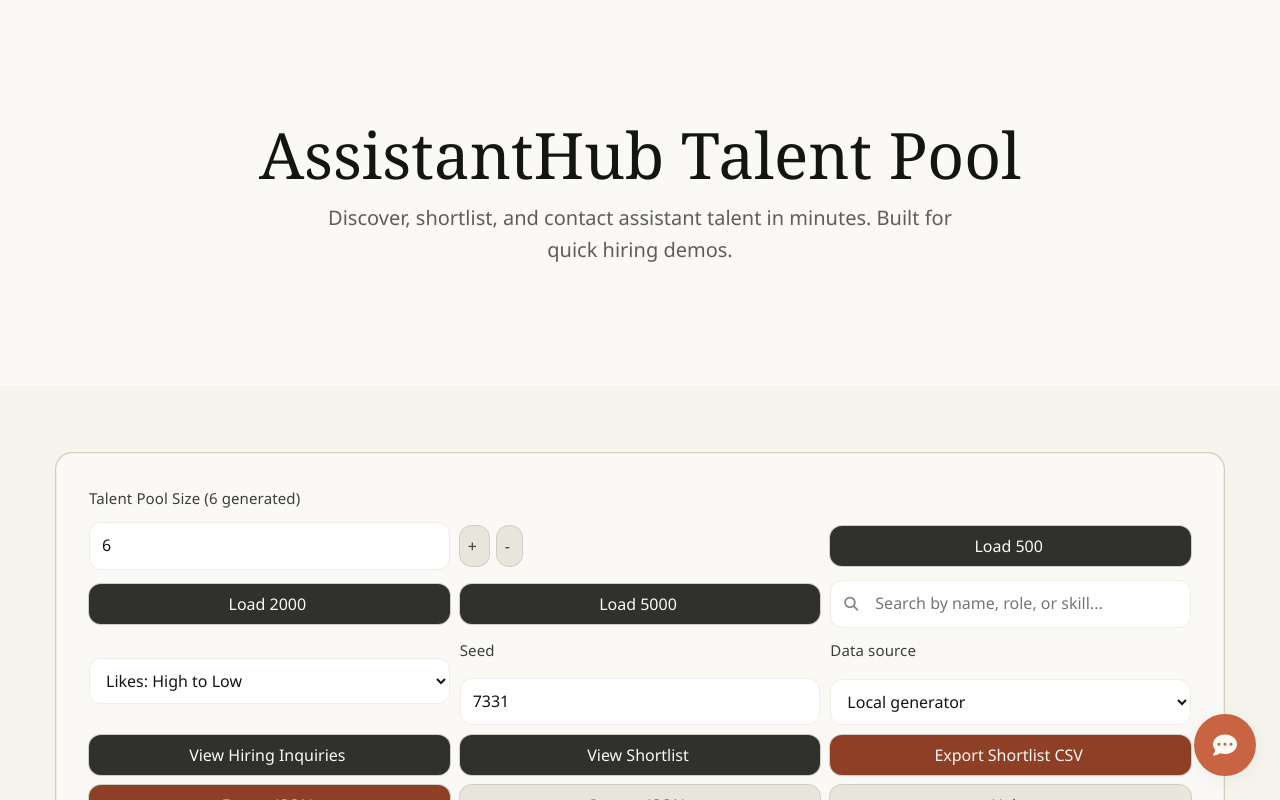
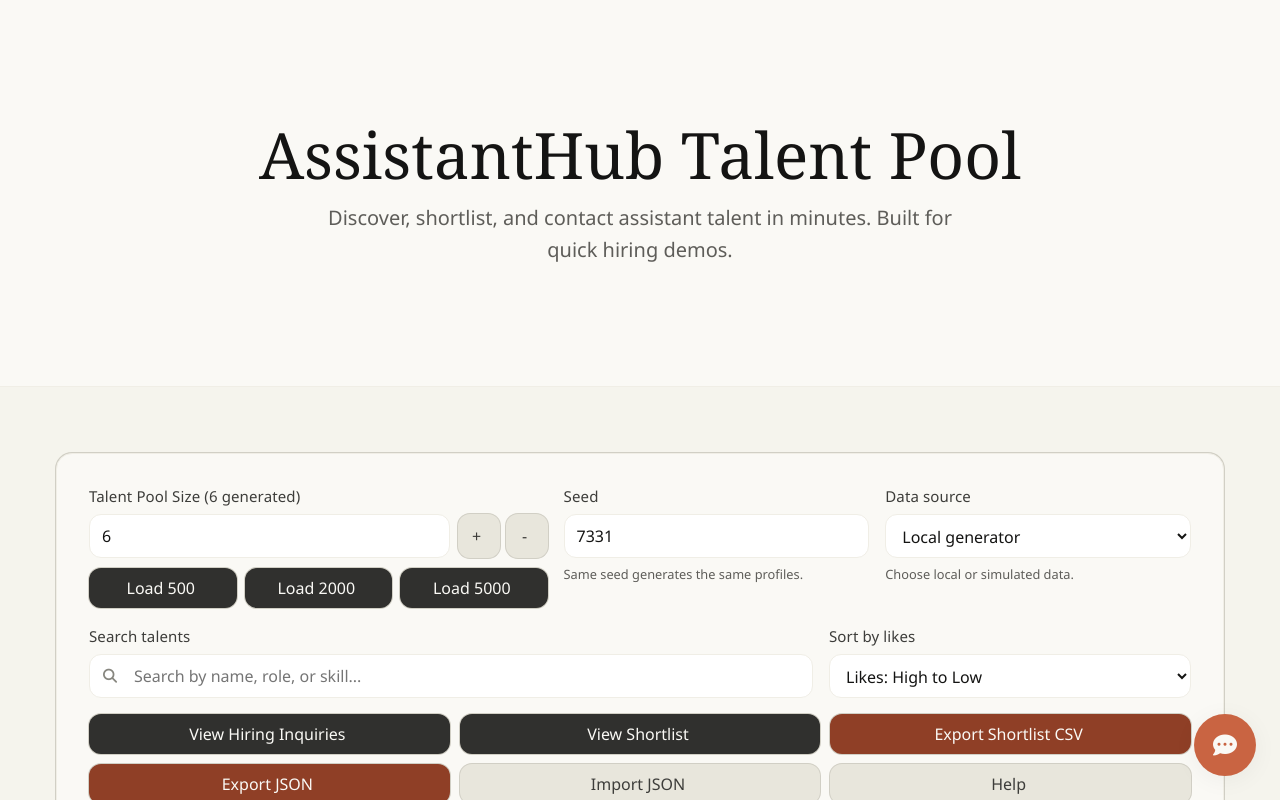
Before and after one commit to LEO0331/AssistantHub, a React (Vite) app: page / in a window 1280 px wide. Shown: the top 800 px of the page. Built offline with nearby package versions, Linux system fonts and the light colour scheme; what react-chatbot-kit would draw is missing.

Commit message:
fix(ui): align pool, seed and source settings and group search/sort controls

```diff
--- a/src/App.css
+++ b/src/App.css
@@ -47,17 +47,92 @@
   letter-spacing: 0.12px;
 }
 
+/* Separate pool configuration from browsing so every field shares a label baseline. */
+.pool-setup-grid {
+  display: grid;
+  grid-template-columns: minmax(0, 1.5fr) repeat(2, minmax(0, 1fr));
+  gap: 16px;
+  align-items: start;
+}
+
+.control-field {
+  min-width: 0;
+  display: flex;
+  flex-direction: column;
+}
+
+.control-field .panel-label {
+  margin-bottom: 8px;
+  line-height: 20px;
+}
+
+.pool-size-input-row {
+  display: flex;
+  gap: 8px;
+  min-width: 0;
+}
+
+.pool-size-input-row > .input-control {
+  min-width: 0;
+  flex: 1;
+}
+
+.pool-stepper {
+  display: flex;
+  gap: 6px;
+  flex-shrink: 0;
+}
+
+.pool-stepper .ui-button {
+  width: 42px;
+  min-width: 42px;
+  padding: 0;
+}
+
+.pool-presets {
+  display: grid;
+  grid-template-columns: repeat(3, minmax(0, 1fr));
+  gap: 8px;
+  margin-top: 10px;
+}
+
+.pool-presets .ui-button {
+  width: 100%;
+  min-width: 0;
+  padding: 8px;
+  white-space: nowrap;
+}
+
+.pool-setup-grid .input-control,
+.pool-setup-grid .select-control,
+.talent-discovery-grid .input-control,
+.talent-discovery-grid .select-control {
+  box-sizing: border-box;
+  height: 44px;
+  min-height: 44px;
+}
+
+.field-hint {
+  margin: 8px 0 0;
+  color: var(--text-secondary);
+  font-size: 0.8rem;
+  line-height: 1.35;
+}
+
+.talent-discovery-grid {
+  display: grid;
+  grid-template-columns: minmax(0, 2fr) minmax(0, 1fr);
+  gap: 16px;
+  align-items: end;
+  margin-top: 18px;
+}
+
 .controls-grid {
   display: grid;
   grid-template-columns: repeat(3, minmax(0, 1fr));
   gap: 10px;
   align-items: center;
-}
-
-.seed-control {
-  display: flex;
-  flex-direction: column;
-  gap: 4px;
+  margin-top: 16px;
 }
 
 .search-shell {
@@ -631,6 +706,14 @@
 }
 
 @media (max-width: 991px) {
+  .pool-setup-grid {
+    grid-template-columns: repeat(2, minmax(0, 1fr));
+  }
+
+  .pool-size-control {
+    grid-column: 1 / -1;
+  }
+
   .controls-grid {
     grid-template-columns: repeat(2, minmax(0, 1fr));
   }
@@ -641,16 +724,19 @@
 }
 
 @media (max-width: 640px) {
+  .pool-setup-grid,
+  .talent-discovery-grid,
   .controls-grid {
-    grid-template-columns: 1fr;
+    grid-template-columns: minmax(0, 1fr);
   }
 
-  .button-row {
-    width: 100%;
+  .pool-size-control {
+    grid-column: auto;
   }
 
-  .button-row .ui-button {
-    flex: 1;
+  .pool-stepper .ui-button {
+    width: 40px;
+    min-width: 40px;
   }
 
   .input-control.search-input {
--- a/src/App.jsx
+++ b/src/App.jsx
@@ -550,10 +550,12 @@ function App() {
 
       <main className="content-shell">
         <section className="controls-panel" aria-label="Talent pool controls">
+          <div className="pool-setup-grid" role="group" aria-label="Pool setup">
+            <div className="control-field pool-size-control">
               <label htmlFor="numCards" className="panel-label">
                 Talent Pool Size ({numberOfCards} generated)
               </label>
-          <div className="controls-grid">
+              <div className="pool-size-input-row">
                 <input
                   className="input-control"
                   type="number"
@@ -563,34 +565,76 @@ function App() {
                   min="0"
                   max={MAX_CARDS}
                 />
-
-            <div className="button-row">
-              <button className="ui-button secondary" onClick={handleAddCard} aria-label="Add card">
+                <div className="pool-stepper" role="group" aria-label="Adjust pool size">
+                  <button type="button" className="ui-button secondary" onClick={handleAddCard} aria-label="Add card">
                     +
                   </button>
-              <button className="ui-button secondary" onClick={handleMinusCard} aria-label="Remove card">
+                  <button type="button" className="ui-button secondary" onClick={handleMinusCard} aria-label="Remove card">
                     -
                   </button>
                 </div>
-
-            <button className="ui-button dark" onClick={() => { setNumberOfCards(500); setCurrentPage(1); }}>
+              </div>
+              <div className="pool-presets" role="group" aria-label="Quick pool sizes">
+                <button type="button" className="ui-button dark" onClick={() => { setNumberOfCards(500); setCurrentPage(1); }}>
                   Load 500
                 </button>
-            <button className="ui-button dark" onClick={() => { setNumberOfCards(2000); setCurrentPage(1); }}>
+                <button type="button" className="ui-button dark" onClick={() => { setNumberOfCards(2000); setCurrentPage(1); }}>
                   Load 2000
                 </button>
-            <button className="ui-button dark" onClick={() => { setNumberOfCards(5000); setCurrentPage(1); }}>
+                <button type="button" className="ui-button dark" onClick={() => { setNumberOfCards(5000); setCurrentPage(1); }}>
                   Load 5000
                 </button>
+              </div>
+            </div>
 
+            <div className="control-field">
+              <label htmlFor="seedInput" className="panel-label">Seed</label>
+              <input
+                id="seedInput"
+                type="number"
+                className="input-control"
+                value={seed}
+                onChange={handleSeedChange}
+                aria-label="Deterministic seed"
+                aria-describedby="seedHint"
+              />
+              <p className="field-hint" id="seedHint">Same seed generates the same profiles.</p>
+            </div>
+
+            <div className="control-field">
+              <label htmlFor="sourceSelect" className="panel-label">Data source</label>
+              <select
+                id="sourceSelect"
+                className="select-control"
+                value={talentSource}
+                onChange={(event) => setTalentSource(event.target.value)}
+                aria-label="Data source"
+                aria-describedby="sourceHint"
+              >
+                <option value={TALENT_SOURCES.LOCAL}>Local generator</option>
+                <option value={TALENT_SOURCES.MOCK_API}>Mock API adapter</option>
+                <option value={TALENT_SOURCES.API} disabled={!readCandidateApiBaseUrl()}>
+                  {readCandidateApiBaseUrl() ? 'Real MySQL API (authenticated workflow)' : 'Real API (not configured)'}
+                </option>
+              </select>
+              <p className="field-hint" id="sourceHint">Choose local or simulated data.</p>
+            </div>
+          </div>
+
+          <div className="talent-discovery-grid" role="group" aria-label="Find talent">
+            <div className="control-field">
+              <label htmlFor="talentSearch" className="panel-label">Search talents</label>
               <SearchBar
                 value={uiState.searchTerm}
                 onChange={(event) => dispatchUi({ type: 'setSearch', payload: event.target.value })}
                 onClear={() => dispatchUi({ type: 'setSearch', payload: '' })}
                 isSearching={uiState.searchTerm.trim().toLowerCase() !== debouncedSearchTerm}
               />
-
+            </div>
+            <div className="control-field">
+              <label htmlFor="sortOrder" className="panel-label">Sort by likes</label>
               <select
+                id="sortOrder"
                 className="select-control"
                 value={uiState.sortOrder}
                 onChange={(event) => dispatchUi({ type: 'setSort', payload: event.target.value })}
@@ -599,40 +643,10 @@ function App() {
                 <option value={SORT_OPTIONS.HIGH_TO_LOW}>Likes: High to Low</option>
                 <option value={SORT_OPTIONS.LOW_TO_HIGH}>Likes: Low to High</option>
               </select>
-
-            <div className="seed-control">
-              <label htmlFor="seedInput" className="panel-label">
-                Seed
-              </label>
-              <input
-                id="seedInput"
-                type="number"
-                className="input-control"
-                value={seed}
-                onChange={handleSeedChange}
-                aria-label="Deterministic seed"
-              />
+            </div>
           </div>
 
-            <div className="seed-control">
-              <label htmlFor="sourceSelect" className="panel-label">
-                Data source
-              </label>
-              <select
-                id="sourceSelect"
-                className="select-control"
-                value={talentSource}
-                onChange={(event) => setTalentSource(event.target.value)}
-                aria-label="Data source"
-              >
-                <option value={TALENT_SOURCES.LOCAL}>Local generator</option>
-                <option value={TALENT_SOURCES.MOCK_API}>Mock API adapter</option>
-                <option value={TALENT_SOURCES.API} disabled={!readCandidateApiBaseUrl()}>
-                  {readCandidateApiBaseUrl() ? 'Real MySQL API (authenticated workflow)' : 'Real API (not configured)'}
-                </option>
-              </select>
-            </div>
-
+          <div className="controls-grid">
             <button className="ui-button dark" onClick={() => dispatchUi({ type: 'toggleInquiryModal' })}>
               View Hiring Inquiries
             </button>
--- a/src/SearchBar.jsx
+++ b/src/SearchBar.jsx
@@ -9,6 +9,7 @@ const SearchBar = ({ value, onChange, onClear, isSearching = false }) => {
       </span>
       <input
         className="input-control search-input"
+        id="talentSearch"
         type="text"
         placeholder="Search by name, role, or skill..."
         value={value}
```
Lines whose indentation alone changed are shown as unchanged.
